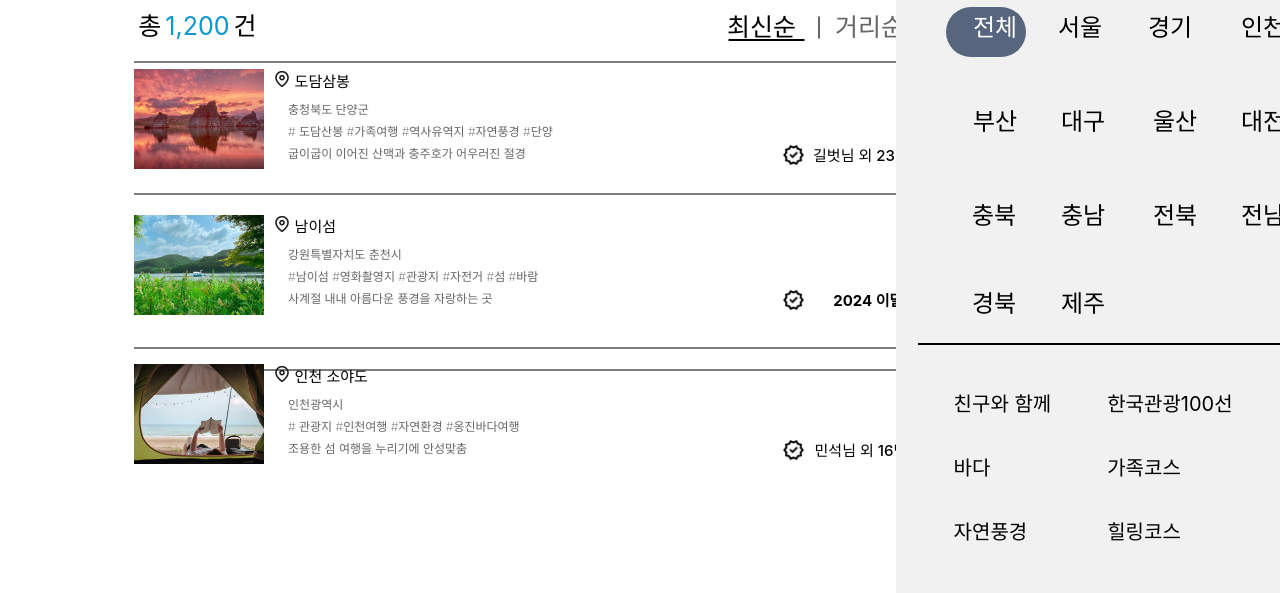
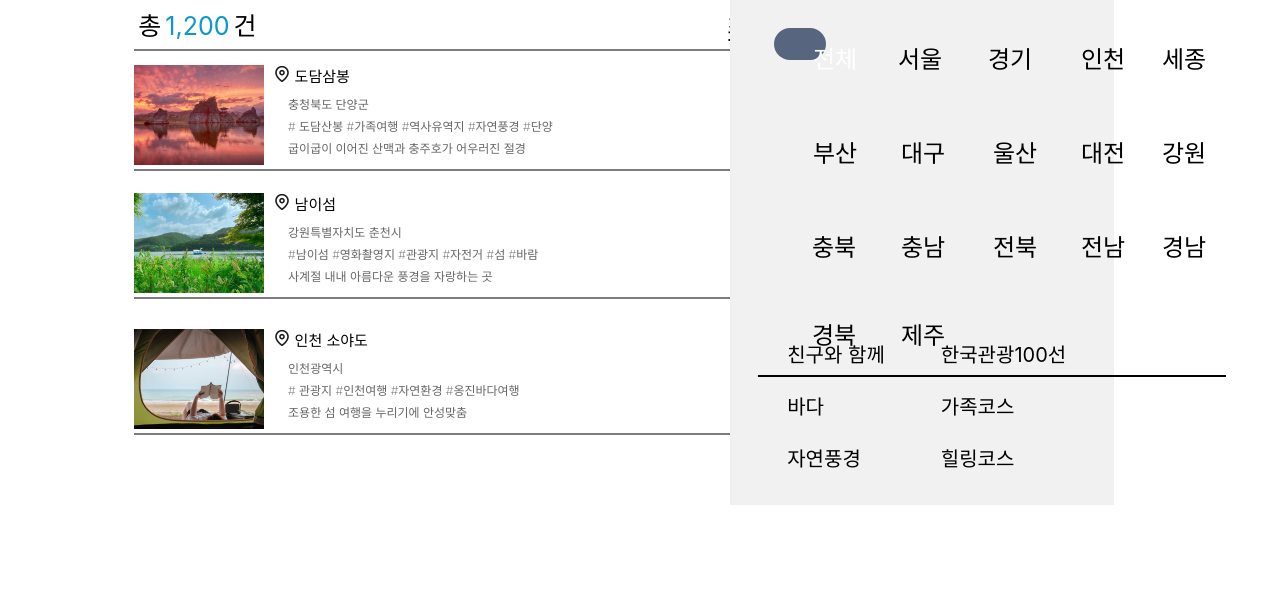
Before and after one commit to minseong-bc/fusionProject, a plain HTML site: page RecPage.html in a window 1280 px wide. Shown: the part 391-984 px from the top of the page. After the commit the page ends 896 px from the top, so only its background shows below. Drawn offline with nearby package versions, Linux system fonts and the light colour scheme; a web font is replaced by a local one.

Commit message:
viewport 테스트

```diff
--- a/RecPage.html
+++ b/RecPage.html
@@ -9,7 +9,7 @@
   <script src="https://kit.fontawesome.com/366187f9eb.js"  crossorigin="anonymous"></script> <!--아이콘 가져오는 태그-->
 </head>
 <body>
-
+    <div class="Entire">
     <!-- 페이지 공통 부분 -->
     <div class="nav"> <!-- height : 15%; -->
       <div class="title-container">
@@ -60,11 +60,11 @@
 
     <div class="contentDiv">  <!-- height : 55%; -->
       <div class="result-text">전체</div>
-      <div class="divideLines" style="top: 15%"></div>
-      <div class="divideLines" style="top: 30%"></div>
-      <div class="divideLines" style="top: 60%"></div>
-      <div class="divideLines" style="top: 95%;"></div>
-      <div class="divideLines" style="top: 100%"></div>
+      <div class="divideLines" style="top: 7vh"></div>
+      <div class="divideLines" style="top: 15vh"></div>
+      <div class="divideLines" style="top: 30vh"></div>
+      <div class="divideLines" style="top: 46vh"></div>
+      <div class="divideLines" style="top: 63vh"></div>
 
       <div class="result-sort-bar">
         <div class="searchTotal">
@@ -84,7 +84,7 @@
         </div>
       </div>
 
-      <div class="contentFrame" style="top: 32%">
+      <div class="contentFrame" style="top: 17vh">
         <div class="contentContainer">
           <div class="imageContainer">
             <img class="image" src="/images/dodam.png" />
@@ -108,7 +108,7 @@
           <span class="rec-text" >길벗님  외 23명이 공감한 여행지</span>
         </div>
       </div>
-      <div class="contentFrame" style="top: 65%">
+      <div class="contentFrame" style="top: 33vh">
         <div class="contentContainer">
           <div class="imageContainer">
             <img class="image" src="/images/nameisum.png" />
@@ -132,7 +132,7 @@
           <span class="rec-text" style="font-weight: bold;" >2024 이달의 여행지 선정</span>
         </div>
       </div>
-      <div class="contentFrame" style="top: 99%">
+      <div class="contentFrame" style="top: 50vh">
         <div class="contentContainer">
           <div class="imageContainer">
             <img class="image" src="/images/soyado.png" />
@@ -192,6 +192,6 @@
       <div class="Col2" style="top: 78%;">가족코스</div>
       <div class="Col2" style="top: 88%;">힐링코스</div>
     </div>
-
+  </div>
 </body>
 </html>
--- a/style.css
+++ b/style.css
@@ -1,4 +1,4 @@
-html,body{ width: 100%; height: 100%; margin: 0; padding: 0; }
+html,body{ width: 100vw; height: 100vh; margin: 0; padding: 0; }
 
 @font-face {
     font-family: 'HancomUljuBangudaePetroglyph';
@@ -7,8 +7,8 @@ html,body{ width: 100%; height: 100%; margin: 0; padding: 0; }
 }
 .nav {
     background-color: #3C78ED;
-    height : 15%;
-    width: 100%;
+    width: 100vw;
+    height : 15vh;
     display:flex;
     align-items:center;
     justify-content: space-between;
@@ -132,7 +132,7 @@ html,body{ width: 100%; height: 100%; margin: 0; padding: 0; }
     left: 43%; top: 99%; transform: translate(-50%, -50%); position: absolute;
 }
 .menu{
-    width: 100%; height: 10%; margin: 0;
+    width: 100vw; height: 10vh; margin: 0;
     text-align:center;
     align-items: center;
     font-size:10px;
@@ -479,7 +479,7 @@ hr {
     width: 100px; height: 50px; left: 17px; top: 25px; position: relative; background: #57667E; border-radius: 40px;
 }
 .Select{
-    width: 80px; height: 50px; left: 13%; top: 8.5%; position: absolute; background: #57667E; border-radius: 40px;
+    width: 4vw; height: 4vh; left: 3vw; top: 5.4vh; position: absolute; background: #57667E; border-radius: 40px;
 }
 .area{
     position: absolute; color: #666666; font-size: 25px; font-family: Inter; font-weight: 400; word-wrap: break-word;
@@ -584,14 +584,14 @@ hr {
     left: 153.67px; top: 52px; position: absolute; color: #666666; font-size: 12px; font-family: Inter; font-weight: 200; word-wrap: break-word;
 }
 .slogan{
-    width: 100%; height: 10%; top: 33%; left: 50%; transform: translate(-50%, -50%); position: absolute; margin: 0;
+    width: 100vw; height: 10vh; top: 33%; left: 50%; transform: translate(-50%, -50%); position: absolute; margin: 0;
     color: #57667E; font-size: 38px; font-family: Source Sans Pro; font-weight: 400; word-wrap: break-word; text-align: center;
 }
 .Theme{
-    width: 30%; height: 80%; top: 83%; left: 85%; transform: translate(-50%, -50%); position: relative; background: #F1F1F1
+    width: 30vw; height: 65vh; top: 79.5vh; left: 72vw; transform: translate(-50%, -50%); position: absolute; background: #F1F1F1
 }
 .areaFrame{
-    width: 100%; height:100%; top: 50%; left: 50%; transform: translate(-50%, -50%); position: absolute;
+    width: 50vw; height:50vh; top: 25vh; left: 25.5vw; transform: translate(-50%, -50%); position: absolute;
 }
 .sortDiv{
     width: 40%; height: 100%; top: 50%; left: 82%; transform: translate(-50%, -50%); position: absolute;
@@ -615,7 +615,7 @@ hr {
     width: 79px; height: 41px; left: 15%; top: 1%; position: absolute; color: black; font-size: 36px; font-family: Inter; font-weight: 400; word-wrap: break-word;
 }
 .contentDiv{
-    margin: 0; width: 70%; height: 55%; position: absolute; top: 40%; left: 0px;
+    margin: 0; width: 70vw; height: 55vh; position: absolute; top: 40%; left: 0px;
 }
 .result-sort-bar{
     width: 900px; height: 75px; top: 13%; left: 15%; position: absolute;
```
